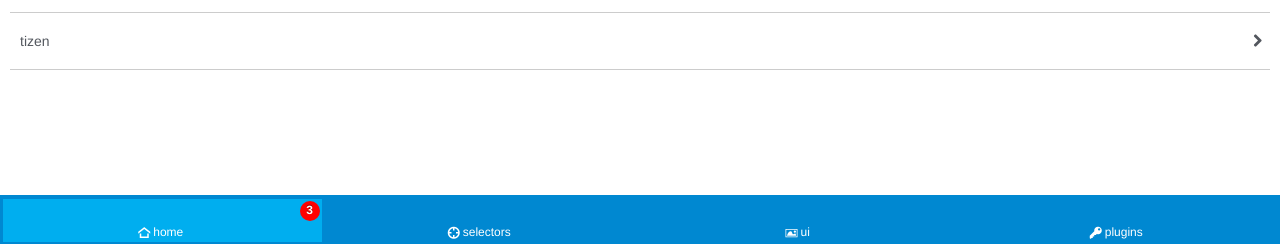
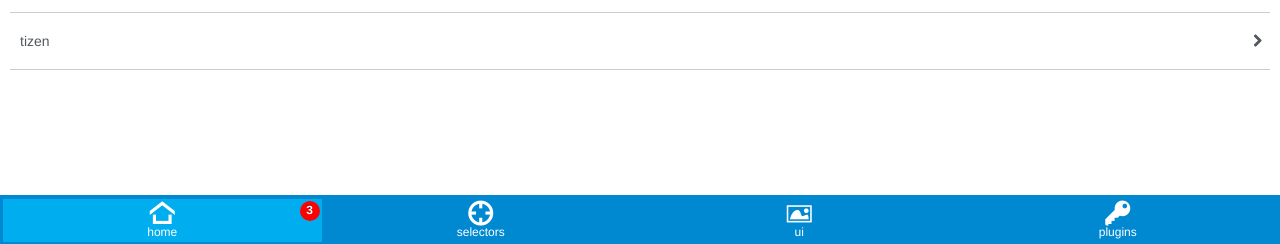
Before and after one commit to intel/appframework, a PHP site: page / in a window 1280 px wide. Shown: the part 556-800 px from the top of the page. Run offline with PHP 8.4, Linux system fonts and the light colour scheme.

Commit message:
fix navbar icon:before

```diff
--- a/css/android.css
+++ b/css/android.css
@@ -66,7 +66,7 @@
  	background:none;
 }
 
-#afui.android #navbar>footer>a.icon.pressed:before:not(.button) {
+#afui.android #navbar>footer>a.icon.pressed:not(.button):before {
 	color:inherit;
 }
 
--- a/css/appframework.css
+++ b/css/appframework.css
@@ -92,7 +92,7 @@
     background:#00AEEF;
 }
 
-#afui #navbar>footer>a.icon.pressed:before:not(.button) {
+#afui #navbar>footer>a.icon.pressed:not(.button):before {
     color:inherit;
 }
 
--- a/css/bb.css
+++ b/css/bb.css
@@ -133,7 +133,7 @@
     border-right:1px solid black;
 }
 
-#afui.bb #navbar>footer>a.icon.pressed:before:not(.button) {
+#afui.bb #navbar>footer>a.icon.pressed:not(.button):before {
     color: white;
 }
 
--- a/css/flex.css
+++ b/css/flex.css
@@ -232,7 +232,7 @@ body {
 }
 
 
-#afui #navbar>footer>a.icon:before:not(.button) {
+#afui #navbar>footer>a.icon:not(.button):before {
     position:absolute;
     top:2px;
     left:0;
@@ -247,7 +247,7 @@ body {
 }
 
 
-#afui #navbar>footer>a.icon.pressed:before:not(.button) {
+#afui #navbar>footer>a.icon.pressed:not(.button):before {
 
 }
 
--- a/css/ios.css
+++ b/css/ios.css
@@ -45,7 +45,7 @@
     border-radius:6px;
 }
 
-#afui.ios #navbar>footer>a.icon.pressed:before:not(.button) {
+#afui.ios #navbar>footer>a.icon.pressed:not(.button):before {
     color:#3a9de2;
 }
 
--- a/css/ios7.css
+++ b/css/ios7.css
@@ -278,7 +278,7 @@
     color:#f44;
 }
 
-#afui.ios7 #navbar>footer>a.pressed:not(.button),#navbar>footer>a.icon.pressed:before:not(.button)  {
+#afui.ios7 #navbar>footer>a.pressed:not(.button),#navbar>footer>a.icon.pressed:not(.button):before  {
     color:rgba(82,155,234,255);
 }
 
--- a/css/main.css
+++ b/css/main.css
@@ -238,7 +238,7 @@ body {
 }
 
 
-#afui #navbar>footer>a.icon:before:not(.button) {
+#afui #navbar>footer>a.icon:not(.button):before {
     position:absolute;
     top:2px;
     left:0;
@@ -253,7 +253,7 @@ body {
 }
 
 
-#afui #navbar>footer>a.icon.pressed:before:not(.button) {
+#afui #navbar>footer>a.icon.pressed:not(.button):before {
 
 }
 
--- a/css/tizen.css
+++ b/css/tizen.css
@@ -56,7 +56,7 @@
     background:#313f66;
 }
 
-#afui.tizen #navbar>footer>a.icon.pressed:before:not(.button) {
+#afui.tizen #navbar>footer>a.icon.pressed:not(.button):before {
     color:inherit;
 }
 
--- a/css/win8.css
+++ b/css/win8.css
@@ -124,11 +124,11 @@
   text-shadow: 0 0 rgba(0, 0, 0, 0);
 }
 
-#afui.win8 #navbar>footer>a.icon.pressed:before:not(.button) {
+#afui.win8 #navbar>footer>a.icon.pressed:not(.button):before {
 	background-color: #00ABA9;
 }
 
-#afui.win8 #navbar>footer>a.icon:before:not(.button) {
+#afui.win8 #navbar>footer>a.icon:not(.button):before {
     top: 0px;
     left: 10px;
     font-size:19px;
@@ -138,7 +138,7 @@
     border-radius: 20px;
 }
 
-#afui.win8.light #navbar>footer>a.icon:before:not(.button) {
+#afui.win8.light #navbar>footer>a.icon:not(.button):before {
     border: 3px solid #000;
 }
 
```
